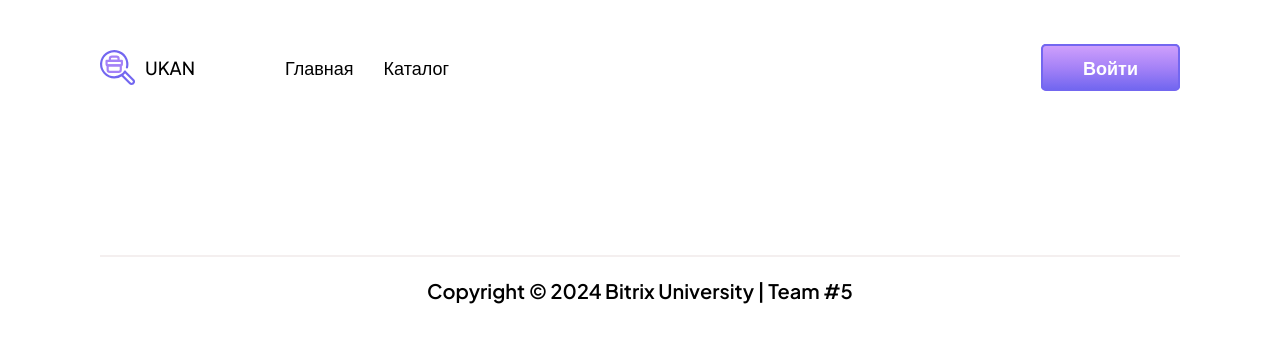
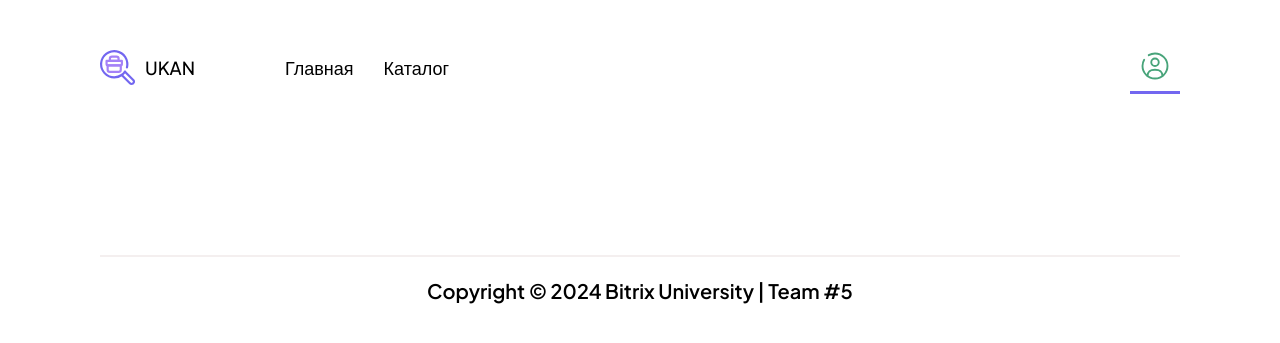
Before and after one commit to Gaus-code/bx-module, a PHP site: template install/templates/main/footer.php in a window 1280 px wide. Shown: the top 343 px of the page. Run offline with PHP 8.4, Linux system fonts and the light colour scheme; the template is opened without the code that fills it, so the values that code supplies are empty; some libraries are stand-ins or nearby versions.

Commit message:
refactor header btn

```diff
--- a/install/templates/main/assets/css/main.css
+++ b/install/templates/main/assets/css/main.css
@@ -67,6 +67,23 @@ body {
     line-height: 28px;
     text-align: center;
     text-transform: capitalize;
+}
+
+.header__userBtn {
+    display: flex;
+    flex-direction: row;
+    align-items: center;
+    justify-content: center;
+    gap: 8px;
+    border-bottom: 3px solid var(--color-primary-purple);
+    padding: 10px;
+    color: var(--color-primary-black);
+    font-size: 17px;
+}
+
+.header__userBtn img {
+    display: block;
+    width: 30px;
 }
 
 .header__btn:hover, .previewBtn:hover, .header__btn:active, .previewBtn:active, .header__btn:focus, .previewBtn:focus {
--- a/install/templates/main/header.php
+++ b/install/templates/main/header.php
@@ -1,6 +1,7 @@
 <?php
 /**
  * @var CMain $APPLICATION
+ * @var CUser $USER
  */
 ?>
 <!doctype html>
@@ -28,7 +29,16 @@
 			<a href="/catalog/1/" class="header__link">Каталог</a>
 		</nav>
 	</div>
-	<div class="header__registerContainer">
-		<a href="/sign-in" class="header__btn">Войти</a>
-	</div>
+	<?php if (!$USER->IsAuthorized()): ?>
+		<div class="header__registerContainer">
+			<a href="/sign-in" class="header__btn">Войти</a>
+		</div>
+	<?php else:?>
+		<div class="header__registerContainer">
+			<a href="/profile/<?= $USER->GetID() ?>/" class="header__userBtn">
+				<img src="<?= SITE_TEMPLATE_PATH ?>/assets/images/headerUser.svg" alt="get into your account link">
+				<?= $USER->GetLogin() ?>
+			</a>
+		</div>
+	<?php endif; ?>
 </header>
```
Also changed, not shown: install/templates/main/assets/images/headerUser.svg (added).
